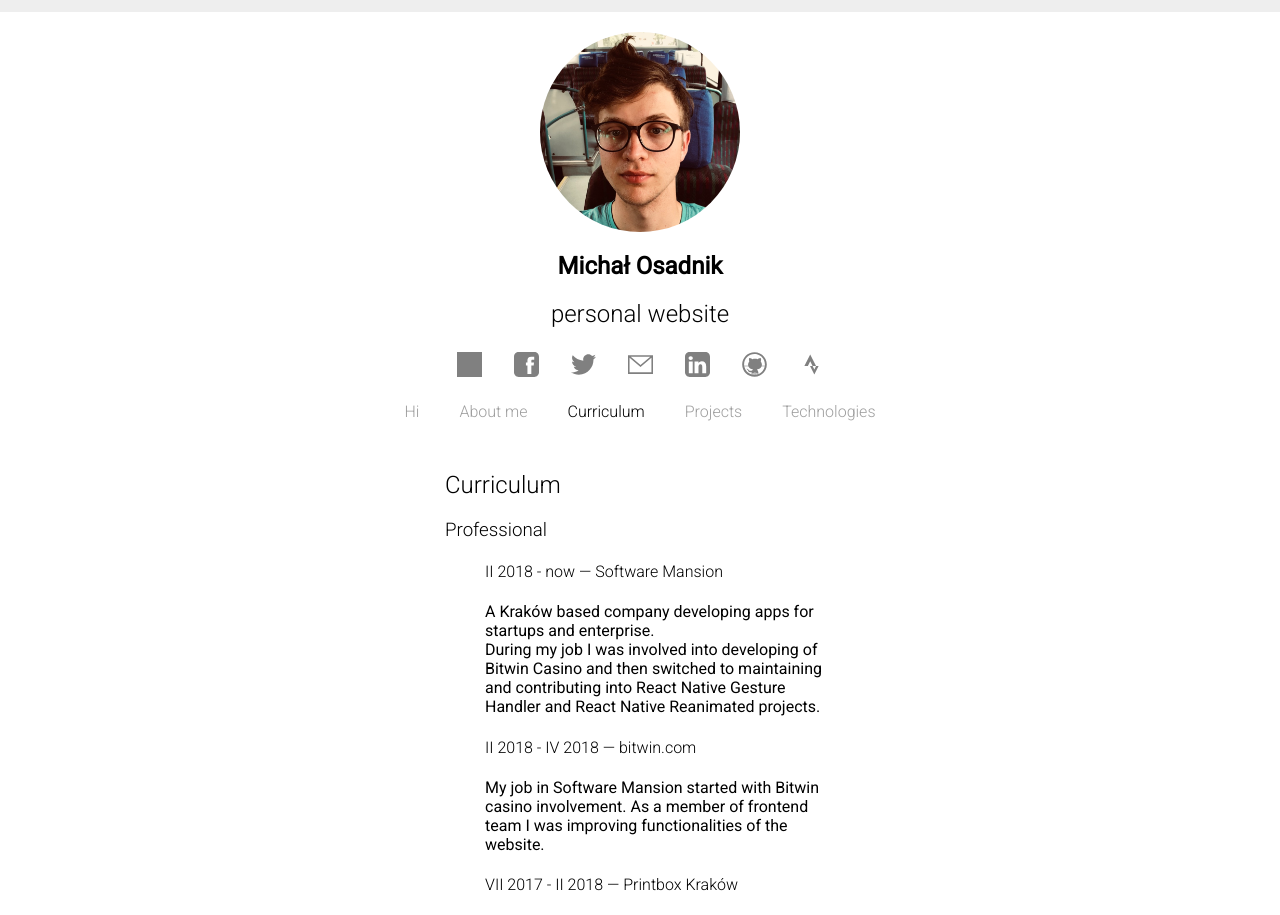
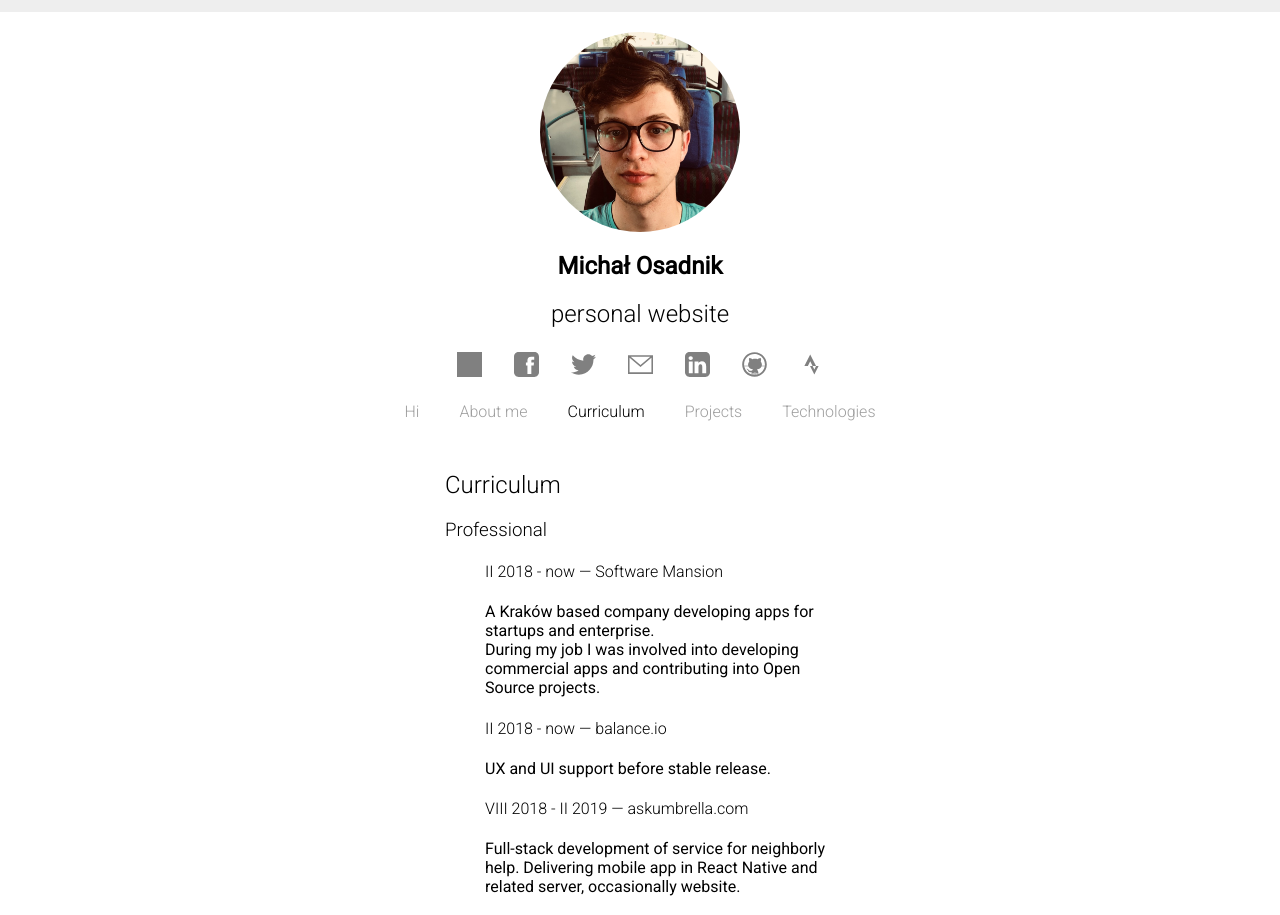
Before and after one commit to osdnk/osdnk.github.io, a React (Create React App) app: page /curriculum in a window 1280 px wide. Shown: the top 915 px of the page. Built offline with nearby package versions, Linux system fonts and the light colour scheme; grey boxes are pictures that could not be loaded.

Commit message:
Add new things

```diff
--- a/src/curriculum/Curriculum.js
+++ b/src/curriculum/Curriculum.js
@@ -11,8 +11,20 @@ export default () =>
         <p>
           A Kraków based company developing apps for startups and enterprise.
           <br/>
-          During my job I was involved into developing of Bitwin Casino and then switched to maintaining and
-          contributing into React Native Gesture Handler and React Native Reanimated projects.
+          During my job I was involved into developing commercial apps and
+          contributing into Open Source projects.
+        </p>
+      </li>
+      <li>
+        <h4> II 2018 - now — balance.io</h4>
+        <p>
+          UX and UI support before stable release.
+        </p>
+      </li>
+      <li>
+        <h4> VIII 2018 - II 2019 — askumbrella.com</h4>
+        <p>
+          Full-stack development of service for neighborly help. Delivering mobile app in React Native and related server, occasionally website.
         </p>
       </li>
       <li>
```
